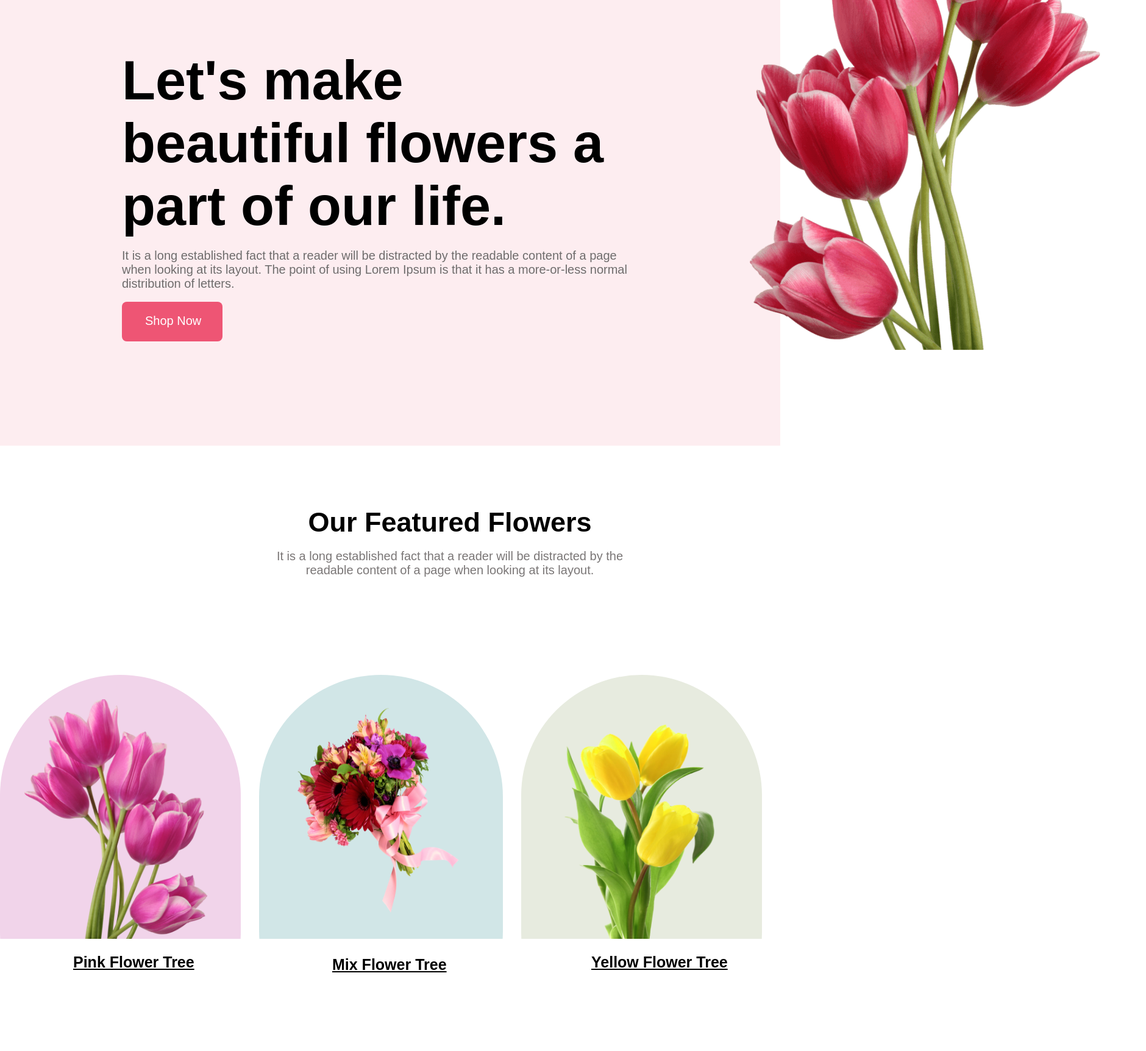
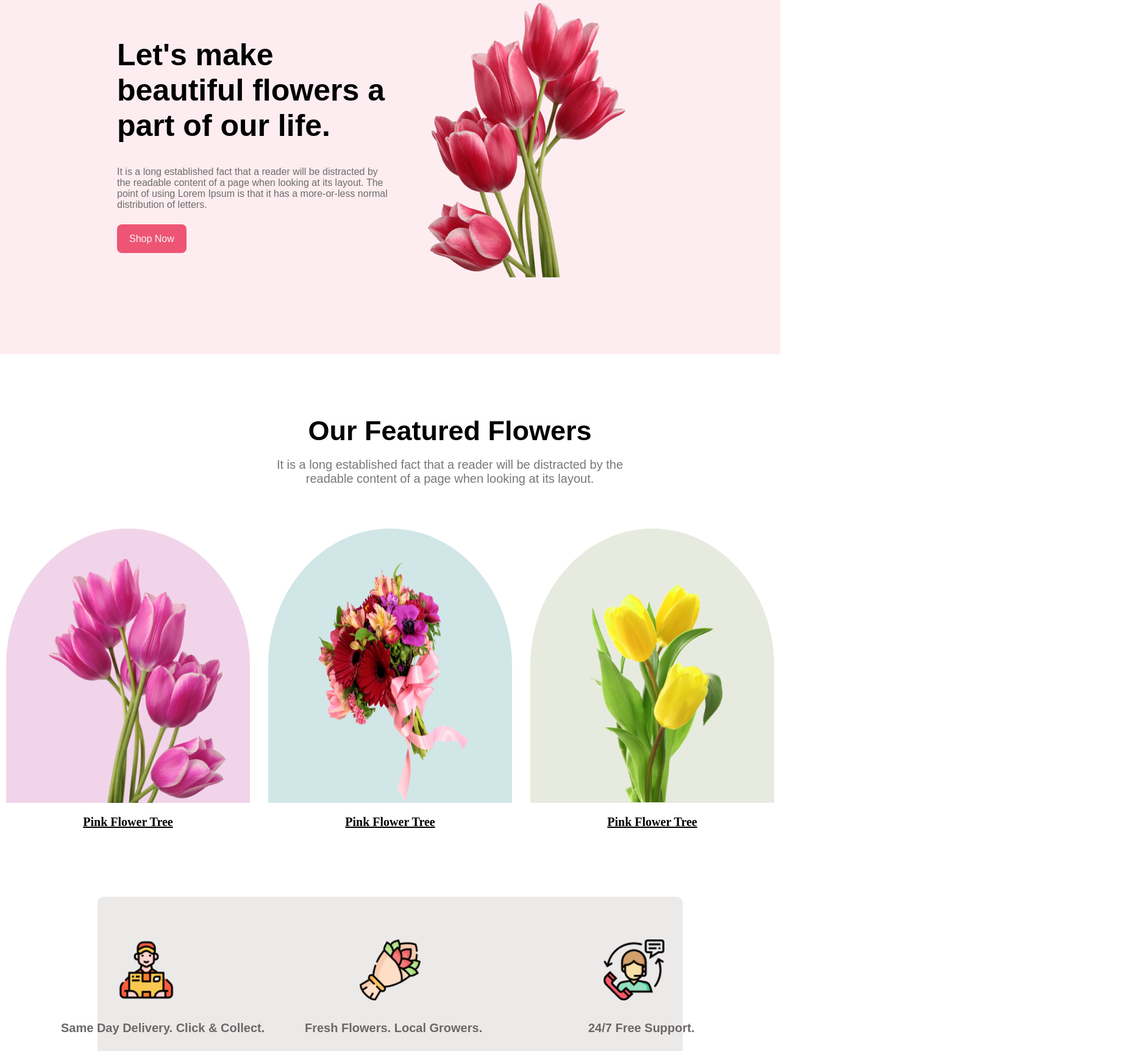
Before and after one commit to 999mamun999/flower-shop, a plain HTML site: page index.html in a window 1280 px wide. Shown: the part 119-1843 px from the top of the page at 61% size, 1880 px wide, since content can reach past the window. Drawn offline with Linux system fonts and the light colour scheme.

Commit message:
fixed all style issues almost

```diff
--- a/index.html
+++ b/index.html
@@ -13,15 +13,15 @@
         <div class="div-1">
             <h2>Let's make beautiful flowers a part of our life.</h2>
             <br>
-            <h5>It is a long established fact that a reader will be distracted by the readable content of a page when looking at its layout. The point of using Lorem Ipsum is that it has a more-or-less normal distribution of letters.</h5>
+            <p>It is a long established fact that a reader will be distracted by the readable content of a page when looking at its layout. The point of using Lorem Ipsum is that it has a more-or-less normal distribution of letters.</p>
             <br>
-            <div class="botton">
-                <a href="#">Shop Now</a>
+            <div >
+                <a class="botton" href="#">Shop Now</a>
             </div>
         </div>
 
         <div class="div-2">
-            <img src="img/pngwing 10.png" height="800px">
+            <img src="img/pngwing 10.png">
         </div>
     </div>
 
@@ -33,7 +33,31 @@
             <h4>It is a long established fact that a reader will be distracted by the readable content of a page when looking at its layout.</h4>
         </div>
 
-        <div class="div-4">
+        <div class="featured-flower">
+            <div>
+                <div class="featured-flower-1">
+                    <img class="pngwing1" src="img/pngwing 6.png" alt="">
+                </div>
+
+                <p>Pink Flower Tree</p>
+            </div>
+
+            <div>
+                <div style="display: flex;" class="featured-flower-2">
+                    <img  class="pngwing2" src="img/pngwing 5.png" alt="">
+                </div>
+                <p>Pink Flower Tree</p>
+            </div>
+
+            <div>
+                <div class="featured-flower-3">
+                    <img  class="pngwing3" src="img/pngwing 7.png" alt="">
+                </div>
+                <p>Pink Flower Tree</p>
+            </div>
+        </div>
+
+        <!-- <div class="div-4">
             <div class="flowers-1"><img src="img/pngwing 6.png" height="393px" width="300px">
                 <div class="name-1"><a href="#">Pink Flower Tree</a></div>
             </div>
@@ -45,11 +69,13 @@
             <div class="flowers-3"><img src="img/pngwing 7.png" height="393px" width="300px">
                 <div class="name-3"><a href="#">Yellow Flower Tree</a></div>
             </div>
+        </div> -->
     </div>
 
     <div class="cut-img">
         <div class="info-img">
-                <div><img src="img/Group 57.png" alt="#" height="100px">
+            <div>
+                <img src="img/Group 57.png" alt="#" height="100px">
                 <p>Same Day Delivery. Click & Collect.</p>
             </div>
 
@@ -62,8 +88,6 @@
             </div>
         </div>
     </div>
-    </div>
-
 
     <div class="container-3">
         <div class="offers">
@@ -101,11 +125,13 @@
                 <br>
                 <h5>$30 coupon for first shopping</h5>
             </div>
-
+            <div class="email-input">
                 <input type="search" placeholder="Enter your email here..." required>
                 <button class="subscribe">
                     Subscribe
                 </button>
+            </div>
+
 
         </div>
     </div>
@@ -119,5 +145,6 @@
             <h5 class="copyright">@2020-2023, FlowerShop.com. All rights reserved.</h5>
         </div>
     </footer>
+
 </body>
 </html>
--- a/style.css
+++ b/style.css
@@ -5,34 +5,47 @@
 }
 
 
+
 .container-1{
+    padding: 0 15%;
     width: 100%;
-    height: 850px;
+    margin: auto;
+    display: flex;
+    height: 700px;
     background-color: rgba(253, 234, 237, 0.836);
+    align-items: center;
 }
 
+.div-1{
+    width: 50%;
+    display: flex;
+    flex-direction: column;
+    /* height: 200px; */
 
+    /* position: relative;
+    left: 200px;
+    top: 200px; */
+}
 
-.div-1{
-    width: 850px;
-    height: 200px;
-    position: relative;
-    left: 200px;
-    top: 200px;
+.div-2 img{
+    padding-left: 10%;
+    width: 90%;
+    /* height: 100%; */
 }
 
 
 
 .div-1 h2{
-    font-size: 90px;
+    font-size: 50px;
     font-family: Arial, Helvetica, sans-serif;
 }
 
 
 
-.div-1 h5{
-    font-size: 20px;
+.div-1 p{
+    font-size: 16px;
     font-weight: 100;
+    margin: 20px 0;
     font-family: Arial, Helvetica, sans-serif;
     color: rgb(110, 108, 108);
 }
@@ -40,13 +53,14 @@
 
 
 .botton{
-    width: 165px;
-    height: 65px;
+    /* width: 165px;
+    height: 65px; */
     background-color: rgb(238, 85, 116);
     border-radius: 8px;
+    text-decoration: none;
     color: whitesmoke;
     font-family: Arial, Helvetica, sans-serif;
-    padding: 20px;
+    padding: 15px 20px;
 }
 
 
@@ -66,9 +80,11 @@
 
 
 .div-2{
-    position: absolute;
+    width: 50%;
+
+    /* position: absolute;
     left: 1200px;
-    bottom: 103px;
+    bottom: 103px; */
 }
 
 
@@ -77,7 +93,55 @@
     height: 700px;
     background-color: white;
 }
+.featured-flower{
+    display: flex;
+    margin: 70px 0;
+    /* flex-direction: column; */
+    gap: 30px;
+    justify-content: center;
+}
 
+
+.featured-flower div .featured-flower-1{
+
+    background-color: rgb(241, 212, 234);
+}
+.featured-flower div .featured-flower-2{
+
+    background-color: rgb(209, 230, 231);
+}
+.featured-flower div .featured-flower-3{
+
+    background-color: rgb(231, 235, 223);
+}
+
+.featured-flower div div{
+    padding: 50px 50px 0 70px;
+    width: 400px;
+    height: 450px;
+
+    border-radius:50% 50% 0 0
+}
+.featured-flower div div .pngwing1{
+    /* width: 100%; */
+    width: 289.5px;
+}
+.featured-flower div div .pngwing2{
+    width: 100%;
+    /* width: 266.3px; */
+}
+.featured-flower div div .pngwing3{
+    /* width: 96.6%; */
+    width: 266.3px;
+}
+
+.featured-flower div p{
+    text-align: center;
+    font-size: 20px;
+    text-decoration: underline;
+    margin: 20px 0;
+    font-weight: 800;
+}
 
 
 .div-3 h3{
@@ -111,6 +175,8 @@
     justify-content: center;
     top: 100px;
 }
+
+
 
 
 .flowers-1{
@@ -200,24 +266,26 @@
 
 
 .cut-img{
-    position: relative;
+    /* position: relative; */
     width: 100%;
+    margin: 90px 0;
     height: 250px;
     background-color: white;
-    z-index: 1;
-    top: -27px;
+    /* z-index: 1; */
+    /* top: -27px; */
 }
 
 
 
 .info-img{
-    position: relative;
+    /* position: relative; */
     display: flex;
     justify-content: center;
-    top: 200px;
-    left: 240px;
+    /* top: 200px;
+    left: 240px; */
     height: 320px;
-    width: 1400px;
+    width: 75%;
+    margin: auto;
     border-radius: 10px;
     background-color: rgb(236, 233, 233);
 }
@@ -257,8 +325,10 @@
 
 
 .container-3{
-    position: relative;
-    top: 600px;
+    /* top: 600px; */
+    display: flex;
+    align-items: center;
+    padding: 0 15%;
     height: 600px;
     width: 100%;
     background-color: rgb(255, 243, 245);
@@ -267,11 +337,11 @@
 
 
 .offers{
-    position: relative;
+    /* position: relative;
     left: 400px;
-    top: 200px;
-    width: 590px;
-    height: 300px;
+    top: 200px; */
+    width: 50%;
+    /* height: 300px; */
     text-align: center;
     font-size: 25px;
     font-weight: 900;
@@ -324,17 +394,20 @@
 
 
 .div-5{
-    position: absolute;
+    width: 50%;
+    display: flex;
+    justify-content: center;
+    /* position: absolute;
     left: 1200px;
-    top: 100px;
+    top: 100px; */
 }
 
 
 
 .container-4{
-    position: relative;
-    z-index: 3;
-    top: 600px;
+    /* position: relative; */
+    /* z-index: 3; */
+    /* top: 600px; */
     height: 1200px;
     background-color: rgb(255, 255, 255);
     text-align: center;
@@ -343,10 +416,11 @@
 
 
 .social{
-    position: absolute;
-    width: 650px;
-    top: 100px;
-    left: 35%;
+    /* position: absolute; */
+    /* width: 650px; */
+    margin: 30px 0;
+    /* top: 100px;
+    left: 35%; */
     font-family: Arial, Helvetica, sans-serif;
     font-size: 30px;
 }
@@ -360,38 +434,30 @@
 }
 
 
-
-.roses{
-    position: absolute;
-    top: 300px;
-    left: 200px;
-}
-
-
-
 .roses img{
     margin-left: 20px;
 }
 
 
-
 .email{
     height: 500px;
-    width: 1650px;
-    background-image: url('../img/Rectangle\ 9.png');
-    position: relative;
+    display: flex;
+    width: 84%;
+    margin: auto;
+    background-image: url("../img/Rectangle 9.png");
     background-repeat: no-repeat;
-    top: 800px;
-    left: 230px;
     text-align: center;
+    flex-direction: column;
+    justify-content: center;
+    align-items: center;
 }
 
 
 
 .price{
-    position: absolute;
+    /* position: absolute;
     left: 550px;
-    top: 100px;
+    top: 100px; */
     font-size: 30px;
     font-family: Arial, Helvetica, sans-serif;
 }
@@ -407,9 +473,9 @@
 
 
 .email input{
-    position: absolute;
+    /* position: absolute;
     top: 250px;
-    right: 670px;
+    right: 670px; */
     height: 65px;
     width: 700px;
     padding: 20px;
@@ -418,12 +484,15 @@
     border-radius: 10px;
 }
 
-
-
+.email-input{
+    margin: 30px 0;
+    display: flex;
+    gap: 10px;
+}
 .subscribe{
-    position: relative;
+    /* position: relative;
     top:250px;
-    left: 250px;
+    left: 250px; */
     height: 65px;
     width: 165px;
     border: none;
@@ -442,11 +511,12 @@
 
 
 footer{
-    position: relative;
+    /* position: relative;
     top: 800px;
-    z-index: 3;
+    z-index: 3; */
     background-color: black;
-    height: 400px;
+    height: 200px;
+    padding-top: 40px;
     text-align: center;
 }
 
@@ -480,12 +550,3 @@ footer p{
     font-size: 50px;
     font-family: Arial, Helvetica, sans-serif;
 }
-
-
-
-.shop-name{
-    position: absolute;
-    width: 600px;
-    left: 700px;
-    top: 100px;
-}
```
Lines whose indentation alone changed are shown as unchanged.
